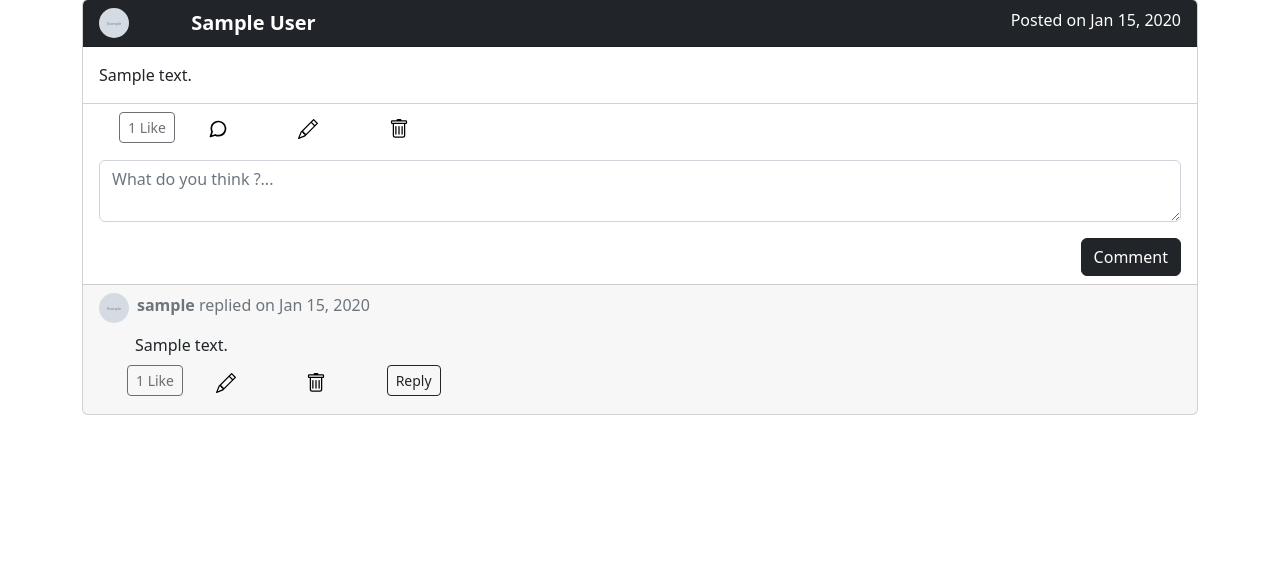
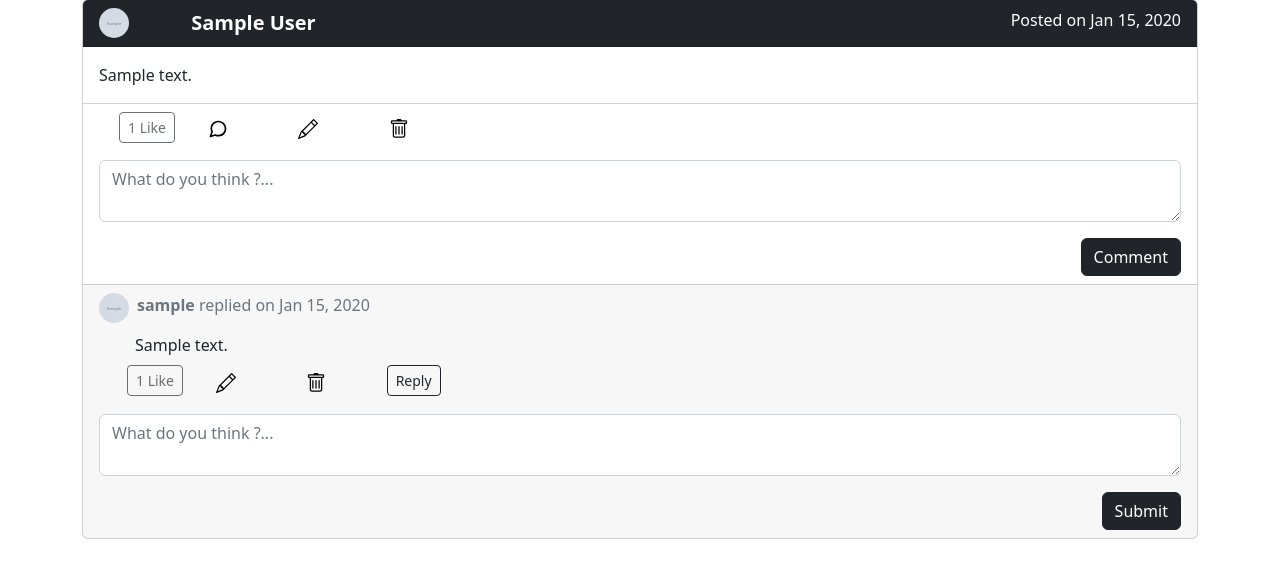
Before and after one commit to minhngo3818/tweet-app, a Django app: page /tweets/ in a window 1280 px wide, after a click that opens the changed part. Shown: the part 193-771 px from the top of the page. Run offline with Django 4.2, Linux system fonts and the light colour scheme; a user stored in the database is signed in; tables that the repository leaves empty hold one stand-in row (values such as "Sample post"); grey boxes marked "Sample" are stand-in pictures.

Commit message:
add reply-to-comment

```diff
--- a/templates/comment.html
+++ b/templates/comment.html
@@ -72,11 +72,21 @@
 
         <!-- REPLY COMMENT BUTTON-->
         <div class="col-1">
-            <form action="{}">
-                <button class="btn btn-outline-dark btn-sm">Reply</button>
-            </form>
+            <div data-bs-toggle="tooltip" title="Comment" >
+                <a class="btn btn-outline-dark btn-sm" role="button" data-bs-toggle="collapse" data-bs-target="#collapse-{{comment.id}}" aria-expaned="false" aria-controls="collapse">
+                    Reply
+                </a>
+            </div>
         </div>
-
+    </div>
+    <div>
+        <form class="collapse" id="collapse-{{comment.id}}" action="{% url 'reply-comment' comment.id %}" method="POST">
+            {% csrf_token %}
+            {{comment_form.content}}
+            <div class="d-md-flex justify-content-md-end">
+                <button type="submit" class="btn btn-dark me-md-end">Submit</button>
+            </div>
+        </form>
     </div>
 </div>
 {% endfor %}
--- a/templates/tweets.html
+++ b/templates/tweets.html
@@ -129,7 +129,7 @@
                 {% endif %}
             </div>
 
-            <!-- SECCOND ROW OF FOOTER-->
+            <!-- COMMENT TWEET EXPAND -->
             <div class="row">
                 <form class="collapse" method="POST" id="collapse-{{tweet.id}}" action="{% url 'comment-tweet' tweet.id %}">
                     {% csrf_token %}
@@ -140,7 +140,10 @@
                 </form>
             </div>
         </div>
+
+        <!-- COMMENT SECTION -->
         {% include 'comment.html' %}
+
     </div>
     {% endfor %}
 </div>
--- a/user/forms.py
+++ b/user/forms.py
@@ -47,7 +47,7 @@ class TweetForm(forms.ModelForm):
         super().__init__(*args, **kwargs)
         self.fields['content'].widget.attrs.update({
             'class': 'form-control my-3',
-            'placeholder': 'What\'s poppin?...',
+            'placeholder': 'What\'s poppin? . . .',
             'rows': '5'})
 
         # Attrs keywords are from bootstrap
--- a/user/urls.py
+++ b/user/urls.py
@@ -19,6 +19,6 @@ urlpatterns = [
     path('comment-tweet/<str:pk>/', views.commentTweet, name='comment-tweet'),
     path('like-comment/<str:pk>/', views.likeComment, name='like-comment'),
     path('edit-comment/<str:pk>/', views.editComment, name='edit-comment'),
-    path('delete-comment/<str:pk>/', views.deleteComment, name='delete-comment')
-
+    path('delete-comment/<str:pk>/', views.deleteComment, name='delete-comment'),
+    path('reply-comment/<str:pk>/', views.replyComment, name='reply-comment')
 ]
--- a/user/views.py
+++ b/user/views.py
@@ -238,3 +238,18 @@ def deleteComment(request, pk):
         messages.success(request, "Your comment was deleted successfully!")
 
         return redirect('tweets')
+
+@login_required(login_url='login')
+def replyComment(request, pk):
+    if request.method == 'POST':
+        # reply_input = Tweet.objects.get(id=pk)
+        # reply_form = CommentForm(request.POST)
+        # reply = reply_form.save(commit=False)
+        # reply.tweet = reply_input
+        # reply.author = request.user.profile
+        # reply.save()
+
+        # print('User check:', request.user.profile.name)
+        # print('Comment check: ', request.user.profile.comment.content)
+        # print('Reply Check: ', reply.comment.content)
+        return redirect('tweets')
```
